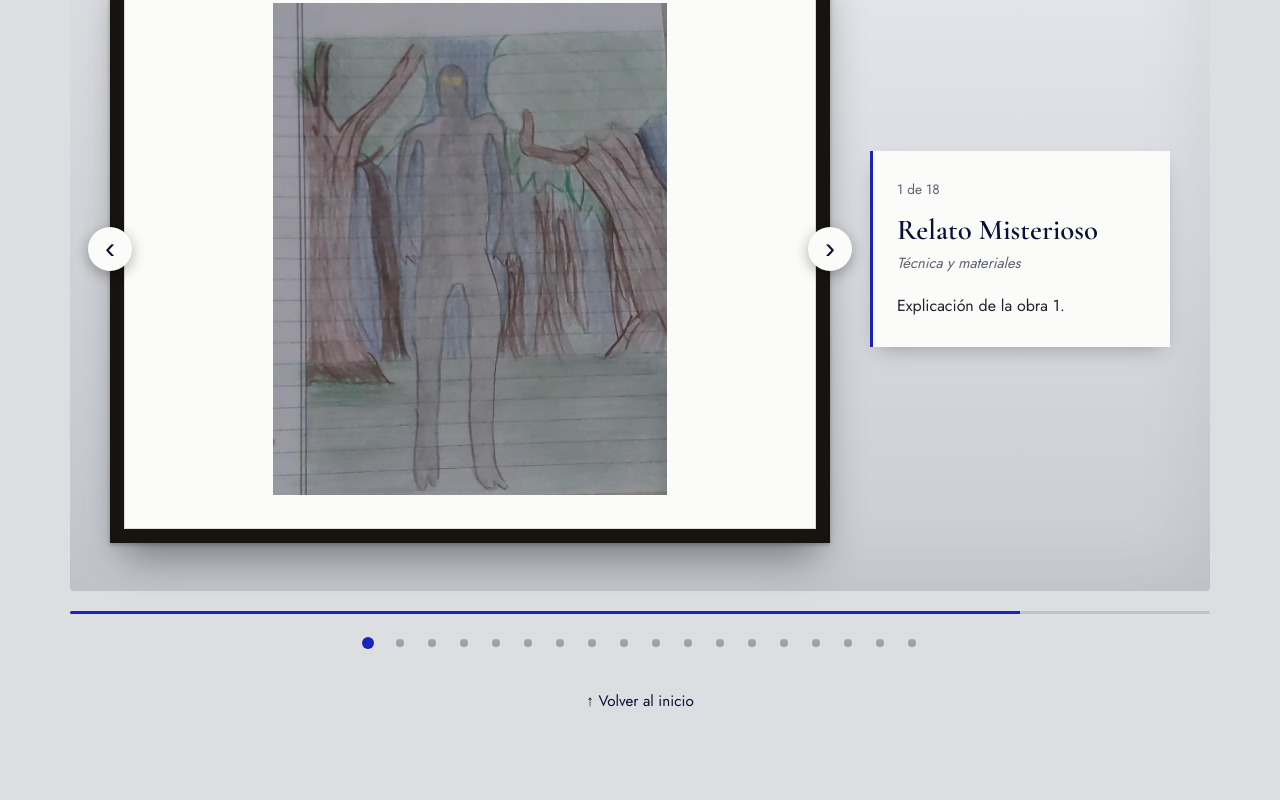
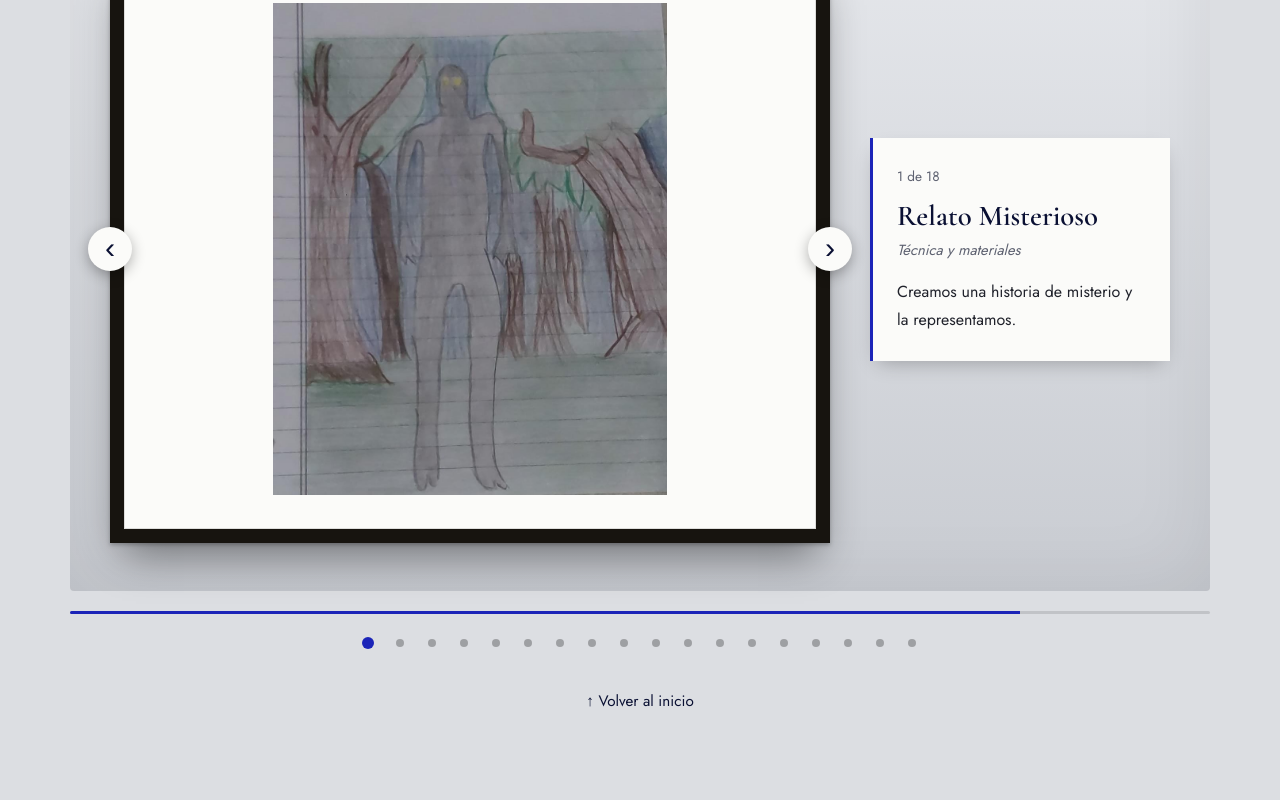
Before and after one commit to sofiarizzo04/proyectoarte, a plain HTML site: page index.html in a window 1280 px wide. Shown: the part 3220-4020 px from the top of the page. Drawn offline with nearby package versions, Linux system fonts and the light colour scheme.

Commit message:
titulos del ostp

```diff
--- a/index.html
+++ b/index.html
@@ -85,17 +85,17 @@ const ARTISTAS = {
     cantidad: 18,
     ruta: n => `img/tp${n}sofiarizzo.jpeg`,   // ← antes apuntaba a a2: renombrá tus fotos a a3-1.jpg, a3-2.jpg...
     obras: [
-    { titulo: "Relato Misterioso", tecnica: "Técnica y materiales", texto: "Explicación de la obra 1." },
-    { titulo: "Espacio Plastico y Conceptual", tecnica: "Técnica y materiales", texto: "Explicación de la obra 2." },
-    { titulo: "El Formato y El Soporte", tecnica: "Técnica y materiales", texto: "Explicación de la obra 3." },
-    { titulo: "Tipo de Encuadre", tecnica: "Técnica y materiales", texto: "Explicación de la obra 4." },
-    { titulo: "Puntos de Vista", tecnica: "Técnica y materiales", texto: "Explicación de la obra 5." },
-    { titulo: "Soportes", tecnica: "Técnica y materiales", texto: "Explicación de la obra 6." },
-    { titulo: "Desarrollo de Colores", tecnica: "Técnica y materiales", texto: "Explicación de la obra 7." },
-    { titulo: "Gamas Cromaticas", tecnica: "Técnica y materiales", texto: "Explicación de la obra 8." },
-    { titulo: "Colores Complementarios", tecnica: "Técnica y materiales", texto: "Explicación de la obra 9." },
-    { titulo: "Complementarios Adyacentes", tecnica: "Técnica y materiales", texto: "Explicación de la obra 10." },
-    { titulo: "Gamas mas Acromaticas", tecnica: "Técnica y materiales", texto: "Explicación de la obra 11." },
+    { titulo: "Relato Misterioso", tecnica: "Técnica y materiales", texto: "Creamos una historia de misterio y la representamos." },
+    { titulo: "Espacio Plastico y Conceptual", tecnica: "Técnica y materiales", texto: "Debido al 24 de Marzo \"Dia de la Memoria, Verdad y la Justicia\" creamos una obra representativa ." },
+    { titulo: "El Formato y El Soporte", tecnica: "Técnica y materiales", texto: "Recordamos mediante esta obra a los Soldados de las Malvinas." },
+    { titulo: "Tipo de Encuadre", tecnica: "Técnica y materiales", texto: "Creamos una obra para concientizar sobre la importancia del reciclado." },
+    { titulo: "Puntos de Vista", tecnica: "Técnica y materiales", texto: "Creamos un edificio con perspectiva, donde lo decoramos a nuestro gusto." },
+    { titulo: "Soportes", tecnica: "Técnica y materiales", texto: "Creamos una idea sobre como nos gustaria crear una pagina web de arte." },
+    { titulo: "Desarrollo de Colores", tecnica: "Técnica y materiales", texto: "Creamos una Huella Digital con gamas, dentro escribimos un verso de una cancion elegida, en este caso \"Under Pressure\"de Queen y David Bowie." },
+    { titulo: "Gamas Cromaticas", tecnica: "Técnica y materiales", texto: "En base a la cancion elegida anteriormente la representamos con gamas cromaticas." },
+    { titulo: "Colores Complementarios", tecnica: "Técnica y materiales", texto: "Elegimos una metafora y la representamos." },
+    { titulo: "Complementarios Adyacentes", tecnica: "Técnica y materiales", texto: "Dibujo libre ." },
+    { titulo: "Gamas mas Acromaticas", tecnica: "Técnica y materiales", texto: "Recreamos la obra \"La Ciudad Knopp\" del artista argentino Luis Fernando Benedit." },
     { titulo: "Monocromia", tecnica: "Técnica y materiales", texto: "Explicación de la obra 12." },
     { titulo: "Acromaticos y Valores", tecnica: "Técnica y materiales", texto: "Replica de la obra \"Riachuelo\" del pintor argentino Benito Quinquela Martin." },
     { titulo: "Indicadores de Espacios", tecnica: "Técnica y materiales", texto: "Con los elementos pedidos, creamos una obra donde se refleja la percepción del espacio." },
@@ -110,17 +110,17 @@ const ARTISTAS = {
     cantidad: 18,                      // no existe tp13brisas.jpeg, se salta
     ruta: n => `img/tp${n}brisas.jpeg`,
     obras: [
-    { titulo: "Relato Misterioso", tecnica: "Técnica y materiales", texto: "Explicación de la obra 1." },
-    { titulo: "Espacio Plastico y Conceptual", tecnica: "Técnica y materiales", texto: "Explicación de la obra 2." },
-    { titulo: "El Formato y El Soporte", tecnica: "Técnica y materiales", texto: "Explicación de la obra 3." },
-    { titulo: "Tipo de Encuadre", tecnica: "Técnica y materiales", texto: "Explicación de la obra 4." },
-    { titulo: "Puntos de Vista", tecnica: "Técnica y materiales", texto: "Explicación de la obra 5." },
-    { titulo: "Soportes", tecnica: "Técnica y materiales", texto: "Explicación de la obra 6." },
-    { titulo: "Desarrollo de Colores", tecnica: "Técnica y materiales", texto: "Explicación de la obra 7." },
-    { titulo: "Gamas Cromaticas", tecnica: "Técnica y materiales", texto: "Explicación de la obra 8." },
-    { titulo: "Colores Complementarios", tecnica: "Técnica y materiales", texto: "Explicación de la obra 9." },
-    { titulo: "Complementarios Adyacentes", tecnica: "Técnica y materiales", texto: "Explicación de la obra 10." },
-    { titulo: "Gamas mas Acromaticas", tecnica: "Técnica y materiales", texto: "Explicación de la obra 11." },
+    { titulo: "Relato Misterioso", tecnica: "Técnica y materiales", texto: "Creamos una historia de misterio y la representamos." },
+    { titulo: "Espacio Plastico y Conceptual", tecnica: "Técnica y materiales", texto: "Debido al 24 de Marzo \"Dia de la Memoria, Verdad y la Justicia\" creamos una obra representativa ." },
+    { titulo: "El Formato y El Soporte", tecnica: "Técnica y materiales", texto: "Recordamos mediante esta obra a los Soldados de las Malvinas." },
+    { titulo: "Tipo de Encuadre", tecnica: "Técnica y materiales", texto: "Creamos una obra para concientizar sobre la importancia del reciclado." },
+    { titulo: "Puntos de Vista", tecnica: "Técnica y materiales", texto: "Creamos un edificio con perspectiva, donde lo decoramos a nuestro gusto." },
+    { titulo: "Soportes", tecnica: "Técnica y materiales", texto: "Creamos una idea sobre como nos gustaria crear una pagina web de arte." },
+    { titulo: "Desarrollo de Colores", tecnica: "Técnica y materiales", texto: "Creamos una Huella Digital con gamas, dentro escribimos un verso de una cancion elegida, en este caso \"Ride \"de Lana Del Rey." },
+    { titulo: "Gamas Cromaticas", tecnica: "Técnica y materiales", texto: "En base a la cancion elegida anteriormente la representamos con gamas cromaticas." },
+    { titulo: "Colores Complementarios", tecnica: "Técnica y materiales", texto: "Elegimos una metafora y la representamos." },
+    { titulo: "Complementarios Adyacentes", tecnica: "Técnica y materiales", texto: "Dibujo libre ." },
+    { titulo: "Gamas mas Acromaticas", tecnica: "Técnica y materiales", texto: "Recreamos la obra \"La Ciudad Knopp\" del artista argentino Luis Fernando Benedit." },
     { titulo: "Monocromia", tecnica: "Técnica y materiales", texto: "Explicación de la obra 12." },
     { titulo: "Acromaticos y Valores", tecnica: "Técnica y materiales", texto: "Replica de la obra \"Riachuelo\" del pintor argentino Benito Quinquela Martin." },
     { titulo: "Indicadores de Espacios", tecnica: "Técnica y materiales", texto: "Con los elementos pedidos, creamos una obra donde se refleja la percepción del espacio." },
```
